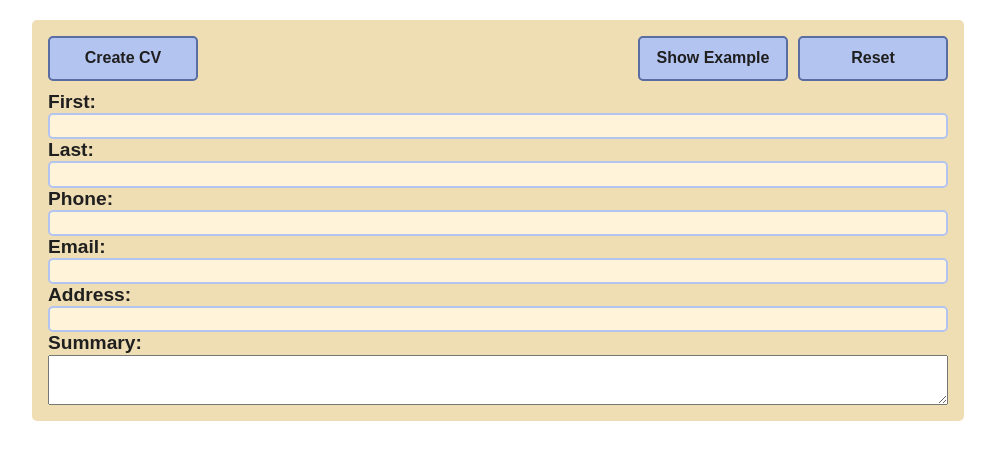
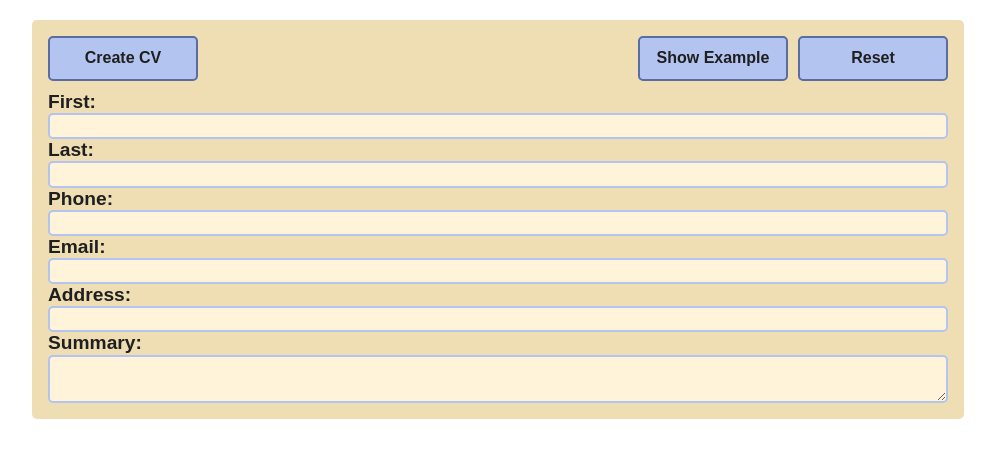
Before and after one commit to xincryptedx/cv-creator, a React (Vite) app: page / in a window 1280 px wide. Shown: the top 460 px of the page, without its empty margins (142-1137 px from the left). Built offline with nearby package versions, Linux system fonts and the light colour scheme.

Commit message:
Extend input rules to text areas

```diff
--- a/src/style/CvForm.module.css
+++ b/src/style/CvForm.module.css
@@ -29,7 +29,8 @@
   padding: 16px;
 }
 
-.cvForm input {
+.cvForm input,
+.cvForm textarea {
   color: var(--font_1);
   font-size: 1.1rem;
   background-color: var(--background_1);
```
